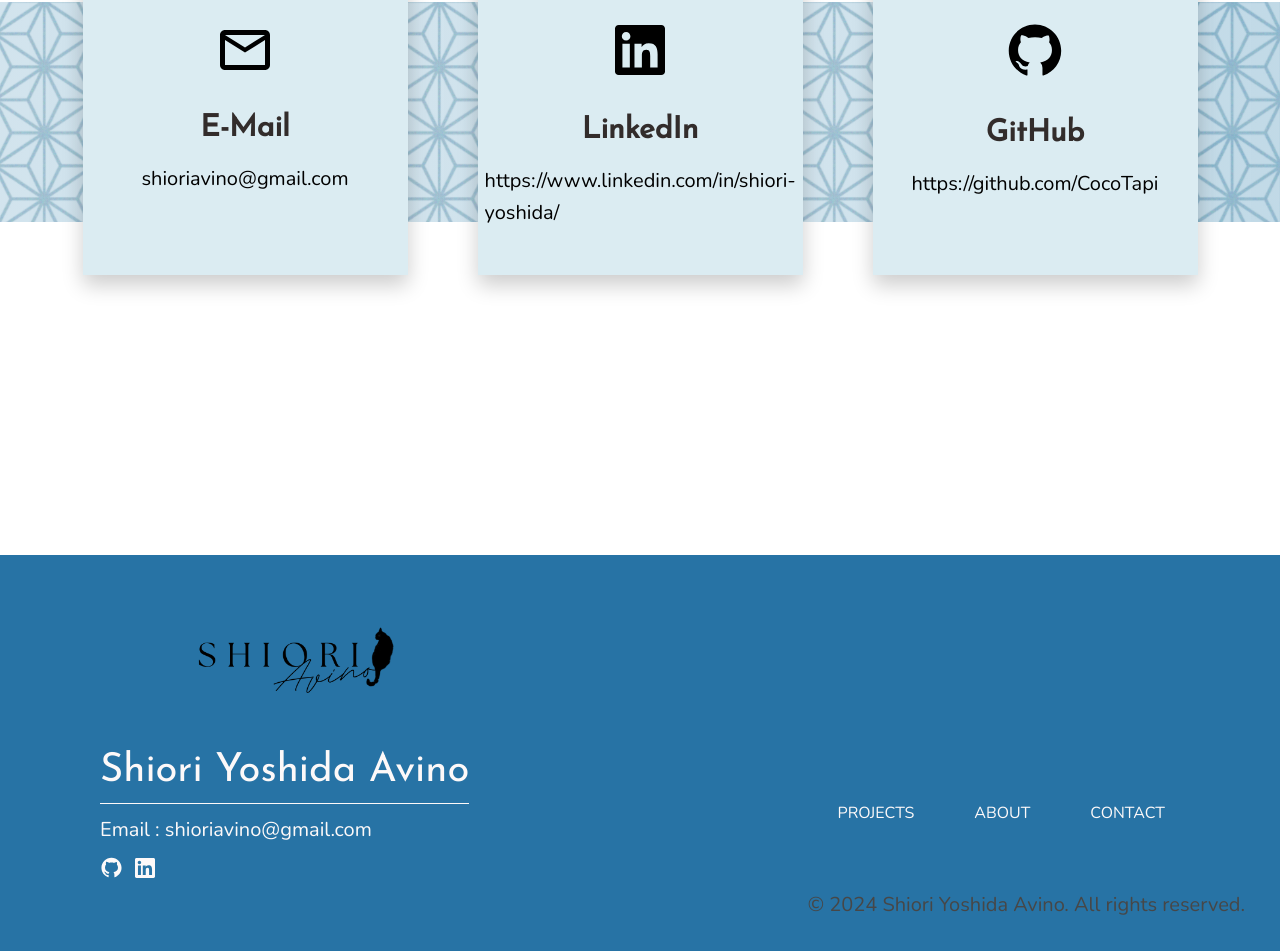
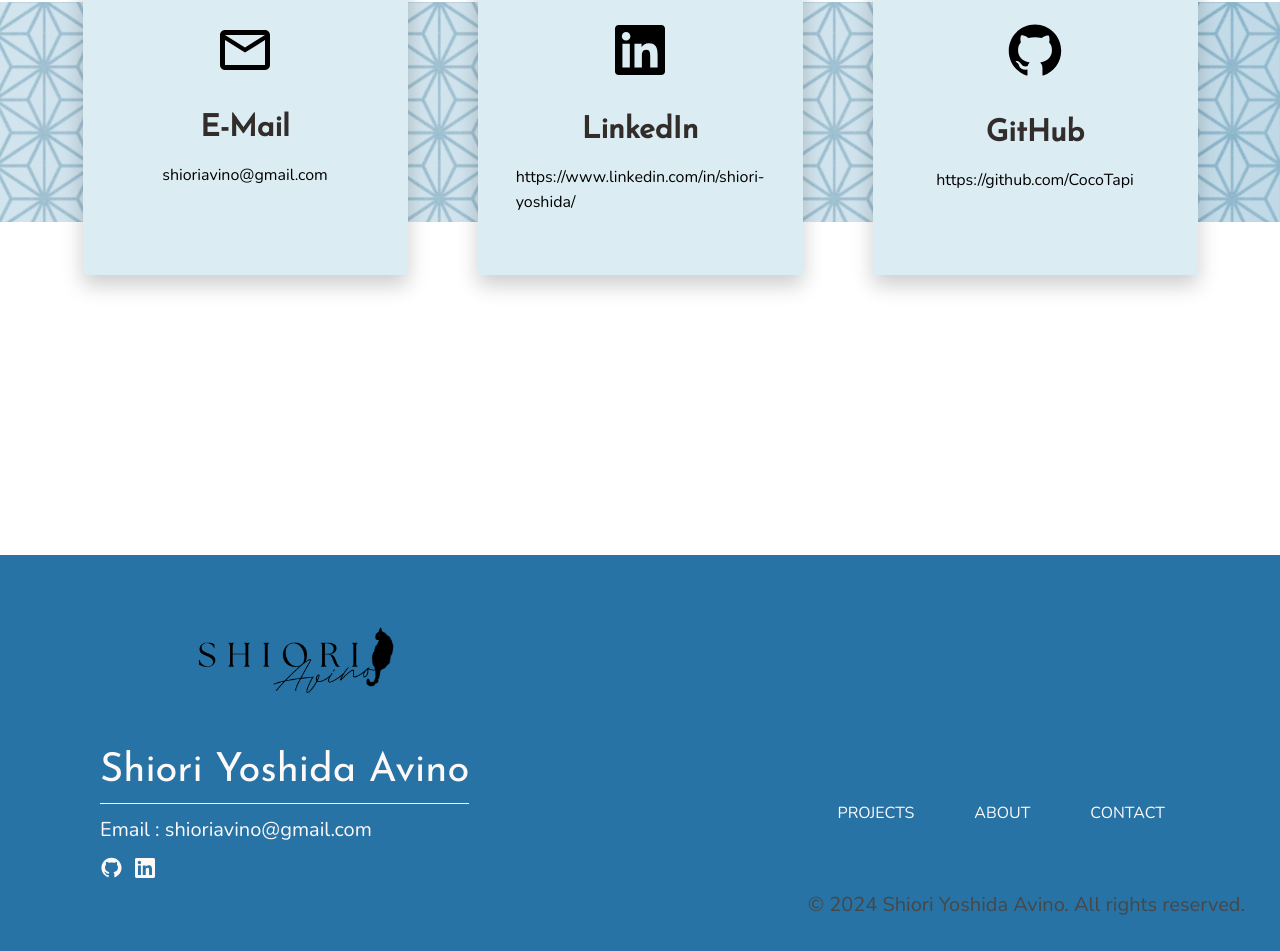
Before and after one commit to CocoTapi/portfolio-nextjs, a Next.js app: page / in a window 1280 px wide. Shown: the part 5938-6889 px from the top of the page. Built offline with nearby package versions, Linux system fonts and the light colour scheme.

Commit message:
update contact styling

```diff
--- a/components/contact/plate.module.css
+++ b/components/contact/plate.module.css
@@ -51,6 +51,10 @@
 .iconGitHub {
     font-size: 6rem;
     margin-bottom: 3rem;
+}
+
+.socialLink {
+    font-size: 1.6rem;
 }
 
 .socialLink:hover {
@@ -113,11 +117,6 @@
         height: 17rem;
         background-size: 60% auto;
     }
-
-
-    .socialLink {
-        font-size: 1.6rem;
-    }
 }
 
 @media only screen and (max-width: 50.6em) {
```
